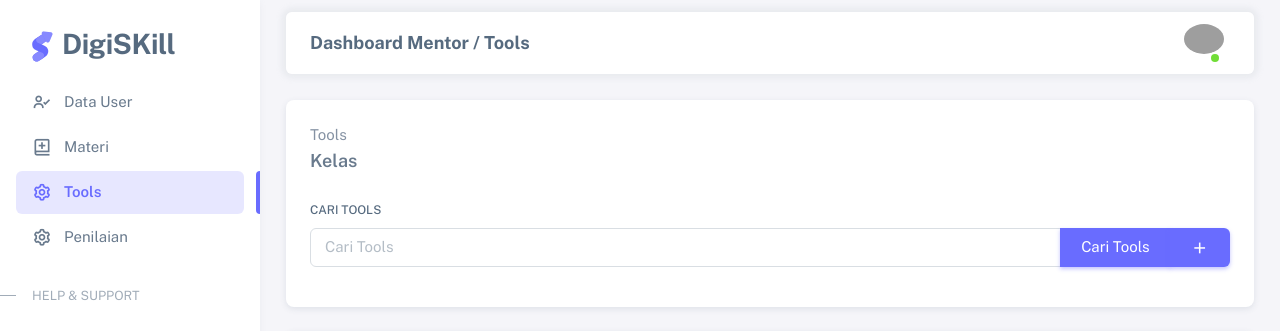
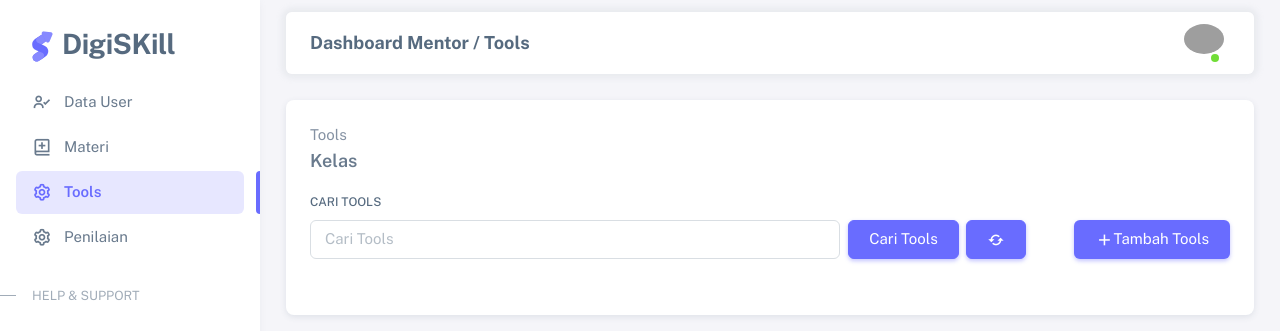
Before and after one commit to GinanjarPutra22/DigiSkill-2.0, a PHP site: page /mentor/tools in a window 1280 px wide. Shown: the top 331 px of the page. Run offline with PHP 8.4, Linux system fonts and the light colour scheme; the visitor is signed in with stand-in values (Sample User, id 1); data that the repository does not hold is empty; grey boxes are pictures that could not be loaded.

Commit message:
edit gak tau apa

```diff
--- a/app/views/mentor/tools/index.php
+++ b/app/views/mentor/tools/index.php
@@ -7,19 +7,31 @@
     <div class="col">
       <div class="card mb-4">
         <div class="card-body ">
+
           <p class="text-secondary  fs-6 ">Tools</p>
-                  <p class="mt-n3 fs-5 fw-semibold">Kelas <?= $data['kelas']['nama_kelas']?></p>
-                  <div class="row align-items-end mt-4">
-                    <form action="<?= BASEURL;?>/mentor/tools" method="post">
+          <p class="mt-n3 fs-5 fw-semibold">Kelas
+            <?= $data['kelas']['nama_kelas'] ?>
+          </p>
+
+          <div class="d-flex mb-3 row gap-5">
+            <form action="<?= BASEURL; ?>/mentor/tools" method="post">
               <label for="exampleFormControlInput1" class="form-label">Cari Tools</label>
               <div class="input-group mb-3">
-                            <input type="text" class="form-control" placeholder="Cari Tools" name="keyword" id="keyword">
-                            <button class="btn btn-primary" type="submit" id="tombolCari" autocomplete="off">Cari Tools</button>
+                <input type="text" class="form-control rounded" placeholder="Cari Tools" name="keyword" id="keyword">
+                <button class="btn btn-primary mx-2 rounded" type="submit" id="tombolCari" autocomplete="off">Cari
+                  Tools</button>
             </form>
-                            <button type="button" class="btn btn-primary ModalTambahTools" data-bs-toggle="modal" data-bs-target="#formModalTools">
-                                <i class='bx bx-plus'></i>
+            <button class="btn btn-primary me-5 rounded">
+              <i class='bx bx-refresh'></i>
+            </button>
+            <button type="button" class="btn btn-primary rounded ModalTambahTools ms-auto" data-bs-toggle="modal"
+              data-bs-target="#formModalTools">
+              <i class='bx bx-plus'></i>Tambah Tools
             </button>
           </div>
+
+
+
         </div>
       </div>
     </div>
@@ -39,33 +51,36 @@
           </tr>
         </thead>
         <tbody class="table-border-bottom-4">
-                    <?php foreach ($data['tools'] as $tools) :?>
+          <?php foreach ($data['tools'] as $tools): ?>
             <tr class="text-center">
               <!-- Action -->
               <td>
                 <div class="d-grid gap-2 d-md-flex d-flex justify-content-md-center">
-                                    <a href="<?= BASEURL;?>/tools/detail/<?= $tools['id_tools']?>"
-                                    class="btn btn-primary me-md-2 btn-sm ModalUbahTools"
-                                    data-bs-toggle="modal" data-bs-target="#formModalTools"
-                                    data-id="<?= $tools['id_tools']?>">Edit</a>
-                                    <a href="<?= BASEURL;?>/tools/hapus/<?= $tools['id_tools']?>"
-                                    class="btn btn-danger btn-sm" onclick="return confirm('Yakin?')">Hapus</a>
+                  <a href="<?= BASEURL; ?>/tools/detail/<?= $tools['id_tools'] ?>"
+                    class="btn btn-primary me-md-2 btn-sm ModalUbahTools" data-bs-toggle="modal"
+                    data-bs-target="#formModalTools" data-id="<?= $tools['id_tools'] ?>">Edit</a>
+                  <a href="<?= BASEURL; ?>/tools/hapus/<?= $tools['id_tools'] ?>" class="btn btn-danger btn-sm"
+                    onclick="return confirm('Yakin?')">Hapus</a>
                 </div>
               </td>
               <!-- Icon -->
               <td class="align-content-center align-self-center ">
                 <ul class="list-unstyled users-list m-0 avatar-group d-flex align-items-center">
                   <li data-bs-toggle="tooltip" data-popup="tooltip-custom" data-bs-placement="top"
-                                    class="avatar avatar-l pull-up" title="<?= $tools['nama_tools']?>">
-                                    <img src="<?= BASEURL?>/public/img/assets/tools/<?= $tools['gambar']?>" alt="Avatar" class="rounded-circle  align-items-center" />
+                    class="avatar avatar-l pull-up" title="<?= $tools['nama_tools'] ?>">
+                    <img src="<?= BASEURL ?>/public/img/assets/tools/<?= $tools['gambar'] ?>" alt="Avatar"
+                      class="rounded-circle  align-items-center" />
                 </ul>
               </td>
               <!-- Nama Tools -->
-                            <td><?= $tools['nama_tools']?><br></td>
+              <td>
+                <?= $tools['nama_tools'] ?><br>
+              </td>
               <!-- Preview -->
-                            <td><a href="<?= $tools['link_download']?>" target="_blank" class="btn btn-info btn-sm">Link Materi</a></td>
+              <td><a href="<?= $tools['link_download'] ?>" target="_blank" class="btn btn-info btn-sm">Link Materi</a>
+              </td>
             </tr>
-                    <?php endforeach;?>
+          <?php endforeach; ?>
         </tbody>
       </table>
     </div>
@@ -88,20 +103,21 @@
       </div>
       <div class="modal-body">
         <form action="<?= BASEURL; ?>/tools/tambah" method="post" enctype="multipart/form-data">
-                    <input type="hidden" class="form-control" id="id_tools" name= "id_tools">
-                    <input type="hidden" class="form-control" id="id_kelas" name= "id_kelas" value="<?= $data['kelas']['id_kelas']?>">
+          <input type="hidden" class="form-control" id="id_tools" name="id_tools">
+          <input type="hidden" class="form-control" id="id_kelas" name="id_kelas"
+            value="<?= $data['kelas']['id_kelas'] ?>">
           <div class="mb-3">
             <label for="nama_tools" class="form-label">Nama Tools</label>
-                        <input type="text" class="form-control" id="nama_tools" name= "nama_tools">
+            <input type="text" class="form-control" id="nama_tools" name="nama_tools">
           </div>
           <div class="mb-3">
             <label for="link_download" class="form-label">Link Download</label>
-                        <input type="text" class="form-control" id="link_download" name= "link_download">
+            <input type="text" class="form-control" id="link_download" name="link_download">
           </div>
           <div class="mb-3">
             <label for="gambar" class="form-label">Gambar Tools</label>
-                        <input type="file" class="form-control" id="gambar" name= "gambar">
-                        <input type="hidden" class="form-control" id="e_gambar" name= "e_gambar">
+            <input type="file" class="form-control" id="gambar" name="gambar">
+            <input type="hidden" class="form-control" id="e_gambar" name="e_gambar">
           </div>
       </div>
       <div class="modal-footer">
```
Also changed, not shown: app/views/mentor/materi/index.php (+6 -13 lines). Lines whose indentation alone changed are shown as unchanged.
